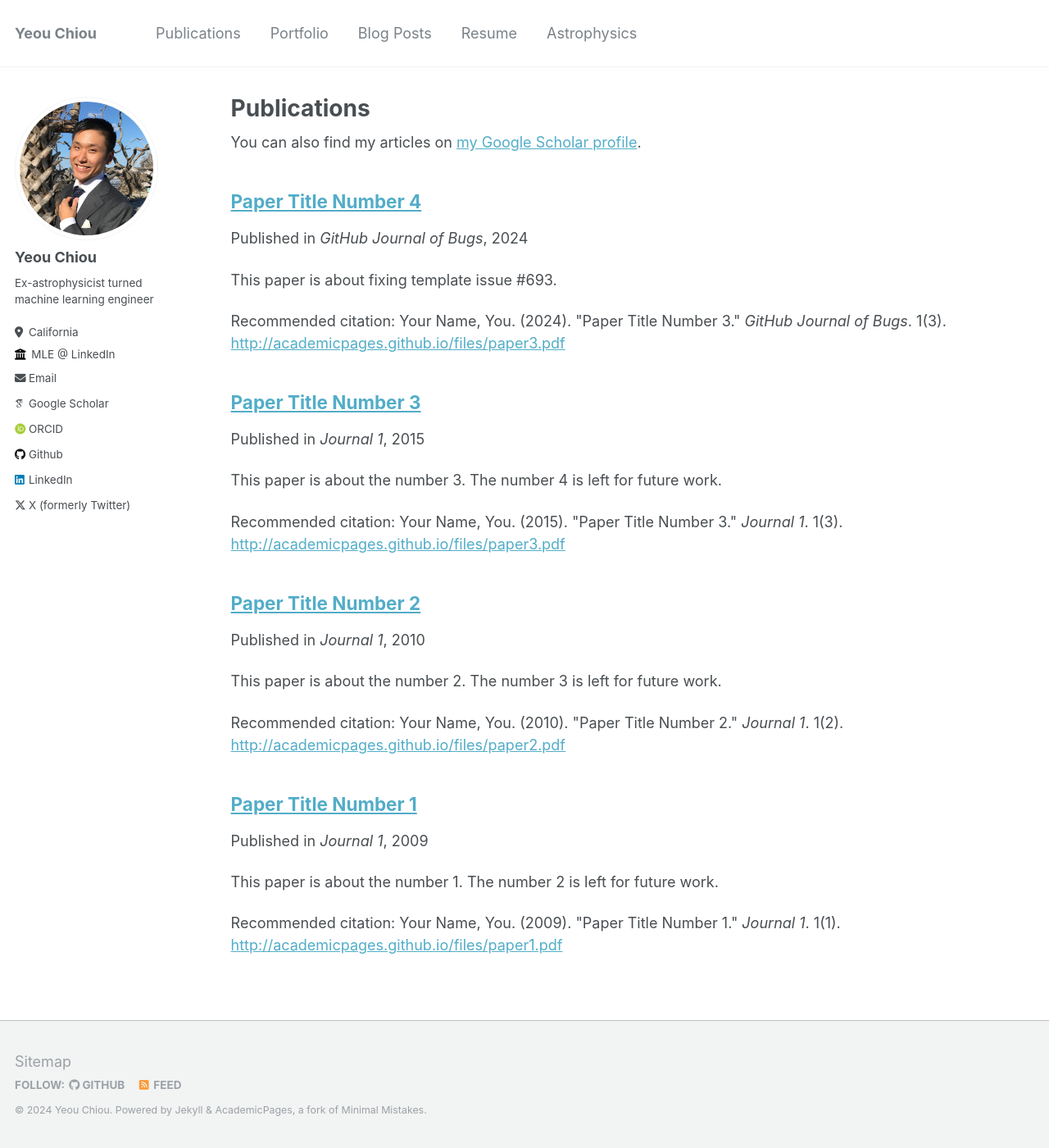
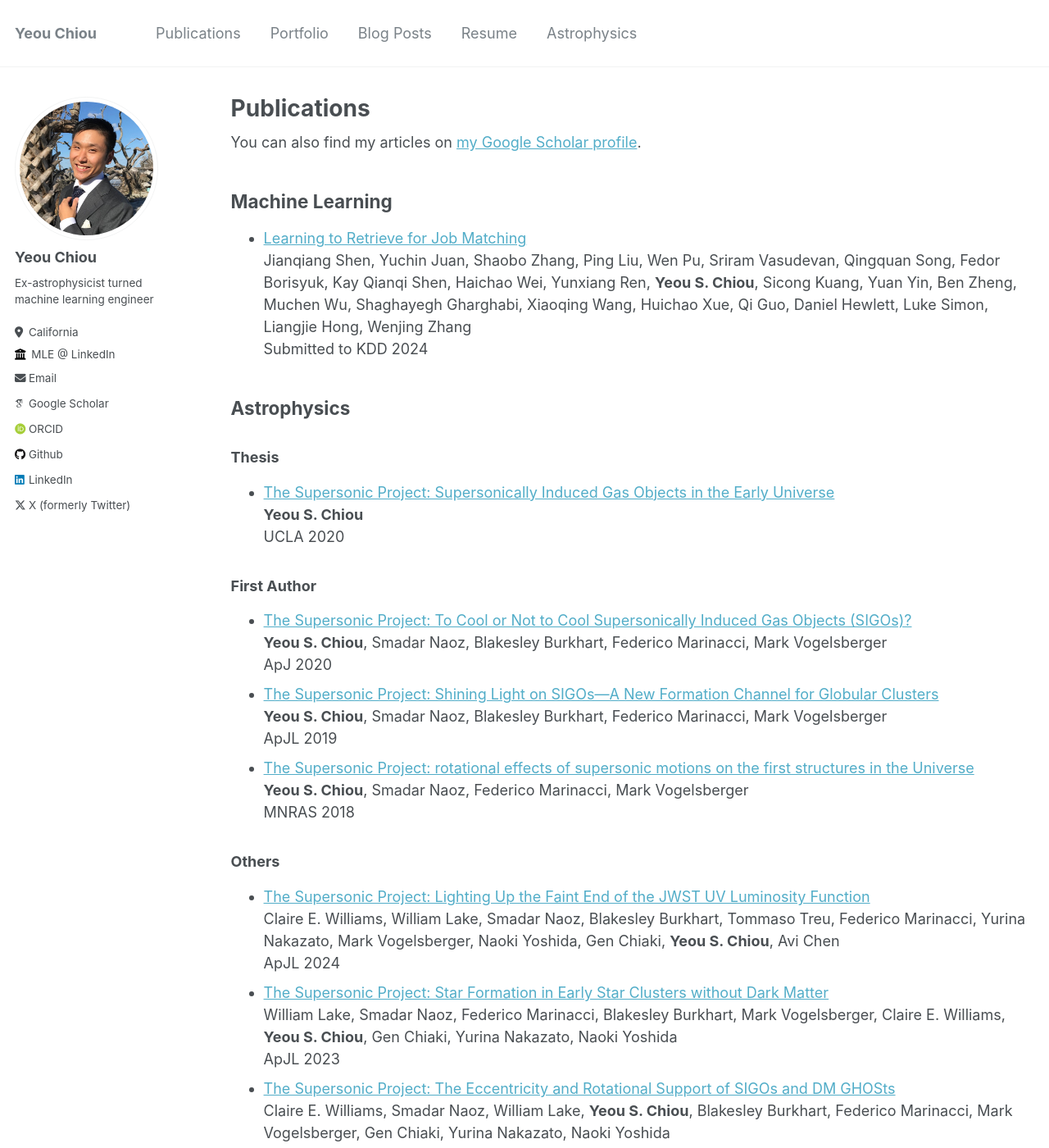
Before and after one commit to yeouchiou/yeouchiou.github.io, a Jekyll site: the page built from _pages/publications.md, in a window 1280 px wide and 1400 px high. Shown: the whole window at 82% size. Built offline with Jekyll 4.4.1, drawn with Linux system fonts in a browser that asks for light colours; some web fonts are replaced; some of the changed text lies outside the part shown.

Commit message:
add publications

```diff
--- a/_pages/publications.md
+++ b/_pages/publications.md
@@ -11,6 +11,46 @@ author_profile: true
 
 {% include base_path %}
 
-{% for post in site.publications reversed %}
-  {% include archive-single.html %}
-{% endfor %}
+## Machine Learning
+- [Learning to Retrieve for Job Matching](https://arxiv.org/abs/2402.13435)
+  Jianqiang Shen, Yuchin Juan, Shaobo Zhang, Ping Liu, Wen Pu, Sriram Vasudevan, Qingquan Song, Fedor Borisyuk, Kay Qianqi Shen, Haichao Wei, Yunxiang Ren, **Yeou S. Chiou**, Sicong Kuang, Yuan Yin, Ben Zheng, Muchen Wu, Shaghayegh Gharghabi, Xiaoqing Wang, Huichao Xue, Qi Guo, Daniel Hewlett, Luke Simon, Liangjie Hong, Wenjing Zhang
+  Submitted to KDD 2024
+
+
+## Astrophysics
+
+### Thesis
+- [The Supersonic Project: Supersonically Induced Gas Objects in the Early Universe](https://escholarship.org/uc/item/15m52380)
+  **Yeou S. Chiou**
+  UCLA 2020
+
+### First Author
+- [The Supersonic Project: To Cool or Not to Cool Supersonically Induced Gas Objects (SIGOs)?](https://iopscience.iop.org/article/10.3847/1538-4357/abc88f)
+  **Yeou S. Chiou**, Smadar Naoz, Blakesley Burkhart, Federico Marinacci, Mark Vogelsberger
+  ApJ 2020
+- [The Supersonic Project: Shining Light on SIGOs—A New Formation Channel for Globular Clusters](https://iopscience.iop.org/article/10.3847/2041-8213/ab263a)
+  **Yeou S. Chiou**, Smadar Naoz, Blakesley Burkhart, Federico Marinacci, Mark Vogelsberger
+  ApJL 2019
+- [The Supersonic Project: rotational effects of supersonic motions on the first structures in the Universe](https://academic.oup.com/mnras/article/481/3/3108/5094607)
+  **Yeou S. Chiou**, Smadar Naoz, Federico Marinacci, Mark Vogelsberger
+  MNRAS 2018
+
+### Others
+- [The Supersonic Project: Lighting Up the Faint End of the JWST UV Luminosity Function](https://iopscience.iop.org/article/10.3847/2041-8213/ad1491)
+  Claire E. Williams, William Lake, Smadar Naoz, Blakesley Burkhart, Tommaso Treu, Federico Marinacci, Yurina Nakazato, Mark Vogelsberger, Naoki Yoshida, Gen Chiaki, **Yeou S. Chiou**, Avi Chen
+  ApJL 2024
+- [The Supersonic Project: Star Formation in Early Star Clusters without Dark Matter](https://iopscience.iop.org/article/10.3847/2041-8213/acfa9b)
+  William Lake, Smadar Naoz, Federico Marinacci, Blakesley Burkhart, Mark Vogelsberger, Claire E. Williams, **Yeou S. Chiou**, Gen Chiaki, Yurina Nakazato, Naoki Yoshida
+  ApJL 2023
+- [The Supersonic Project: The Eccentricity and Rotational Support of SIGOs and DM GHOSts](https://iopscience.iop.org/article/10.3847/1538-4357/acb820)
+  Claire E. Williams, Smadar Naoz, William Lake, **Yeou S. Chiou**, Blakesley Burkhart, Federico Marinacci, Mark Vogelsberger, Gen Chiaki, Yurina Nakazato, Naoki Yoshida
+  ApJ 2023
+- [The Supersonic Project: The Early Evolutionary Path of Supersonically Induced Gas Objects](https://iopscience.iop.org/article/10.3847/1538-4357/acac8d)
+  William Lake, Smadar Naoz, Blakesley Burkhart, Federico Marinacci, Mark Vogelsberger, Gen Chiaki, **Yeou S. Chiou**, Naoki Yoshida, Yurina Nakazato, Claire E. Williams
+  ApJ 2023
+- [H2 Cooling and Gravitational Collapse of Supersonically Induced Gas Objects](https://iopscience.iop.org/article/10.3847/2041-8213/ac573e)
+  Yurina Nakazato, Gen Chiaki, Naoki Yoshida, Smadar Naoz, William Lake, **Yeou S. Chiou**
+  ApJL 2022
+- [The Supersonic Project: SIGOs, a Proposed Progenitor to Globular Clusters, and their Connections to Gravitational Wave Anisotropies](https://iopscience.iop.org/article/10.3847/1538-4357/ac20d0)
+  William Lake, Smadar Naoz, **Yeou S. Chiou**, Blakesley Burkhart, Federico Marinacci, Mark Vogelsberger, Kyle Kremer
+  ApJ 2021
```
